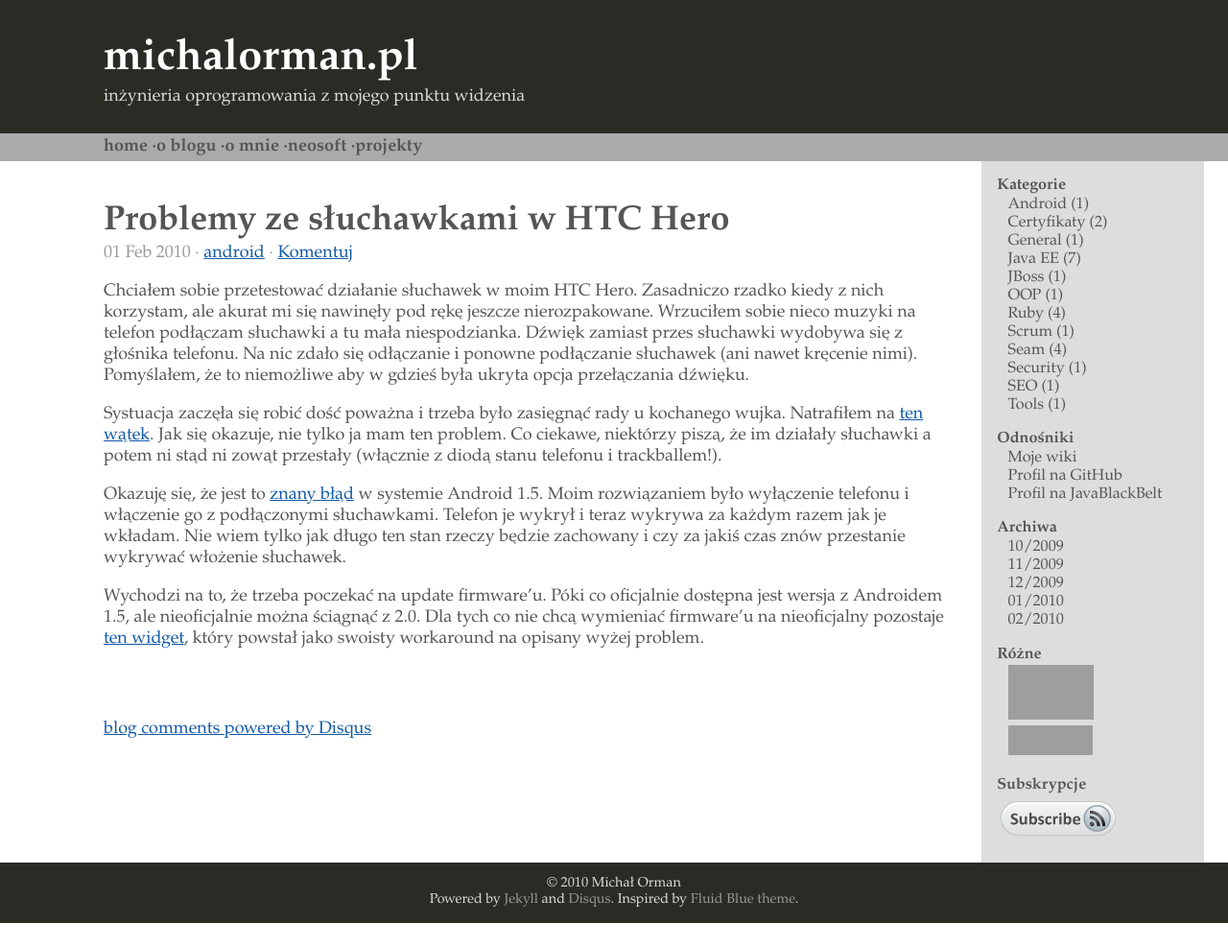
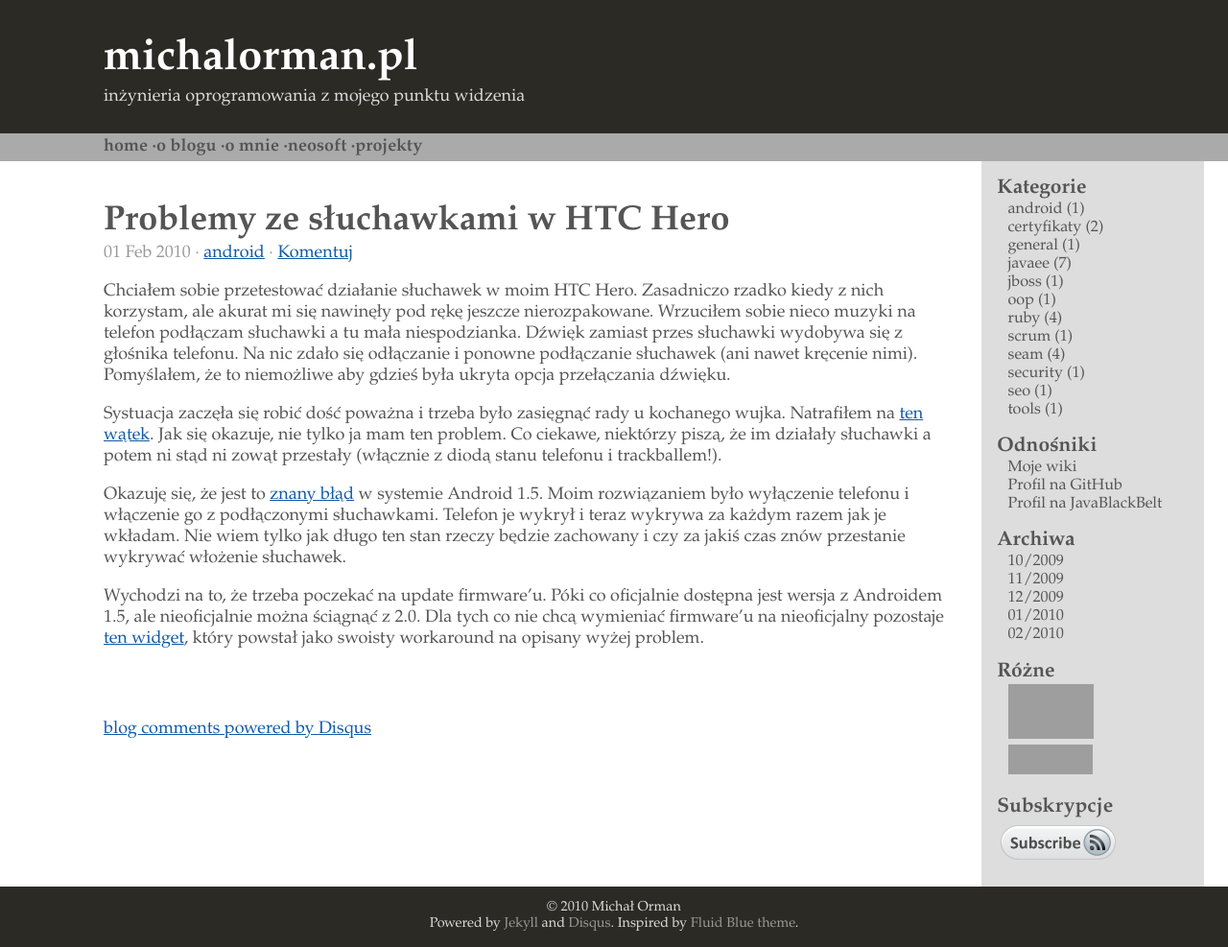
Before and after one commit to michalorman/michalorman-blog-old, a Jekyll site: the page built from blog/android/_posts/2010-02-01-problemy-ze-sluchawkami-w-htc-hero.markdown, in a window 1280 px wide. Shown: the whole page at 96% size. Built offline with Jekyll 4.4.1, drawn with Linux system fonts in a browser that asks for light colours; Markdown is read by kramdown in place of the engine named in the settings; comment, search, counter and statistics services are not loaded; before the commit the page ends 962 px from its top, so only the background shows below that; grey boxes are pictures that could not be loaded.

```diff
--- /dev/null
+++ b/_includes/categories.html
@@ -0,0 +1,14 @@
+<ul>
+  <li><a href="/blog/android/">android ({{ site.categories.android.size }})</a></li>
+  <li><a href="/blog/certyfikaty/">certyfikaty ({{ site.categories.certyfikaty.size }})</a></li>
+  <li><a href="/blog/general/">general ({{ site.categories.general.size }})</a></li>
+  <li><a href="/blog/javaee/">javaee ({{ site.categories.javaee.size }})</a></li>
+  <li><a href="/blog/jboss/">jboss ({{ site.categories.jboss.size }})</a></li>
+  <li><a href="/blog/oop/">oop ({{ site.categories.oop.size }})</a></li>
+  <li><a href="/blog/ruby/">ruby ({{ site.categories.ruby.size }})</a></li>
+  <li><a href="/blog/scrum/">scrum ({{ site.categories.scrum.size }})</a></li>
+  <li><a href="/blog/seam/">seam ({{ site.categories.seam.size }})</a></li>
+  <li><a href="/blog/security/">security ({{ site.categories.security.size }})</a></li>
+  <li><a href="/blog/seo/">seo ({{ site.categories.seo.size }})</a></li>
+  <li><a href="/blog/tools/">tools ({{ site.categories.tools.size }})</a></li>
+</ul>
--- a/_layouts/default.html
+++ b/_layouts/default.html
@@ -32,20 +32,7 @@
 				<ul>
 					<li>
 					  <h1>Kategorie</h1>
-						<ul>
-							<li><a href="/blog/android/">Android ({{ site.categories.android.size }})</a></li>
-							<li><a href="/blog/certyfikaty/">Certyfikaty ({{ site.categories.certyfikaty.size }})</a></li>
-							<li><a href="/blog/general/">General ({{ site.categories.general.size }})</a></li>
-							<li><a href="/blog/javaee/">Java EE ({{ site.categories.javaee.size }})</a></li>
-							<li><a href="/blog/jboss/">JBoss ({{ site.categories.jboss.size }})</a></li>
-							<li><a href="/blog/oop/">OOP ({{ site.categories.oop.size }})</a></li>
-							<li><a href="/blog/ruby/">Ruby ({{ site.categories.ruby.size }})</a></li>
-							<li><a href="/blog/scrum/">Scrum ({{ site.categories.scrum.size }})</a></li>
-							<li><a href="/blog/seam/">Seam ({{ site.categories.seam.size }})</a></li>
-							<li><a href="/blog/security/">Security ({{ site.categories.security.size }})</a></li>
-							<li><a href="/blog/seo/">SEO ({{ site.categories.seo.size }})</a></li>
-							<li><a href="/blog/tools/">Tools ({{ site.categories.tools.size }})</a></li>
-						</ul>
+						{% include categories.html %}
 					</li>
 					<li>
 						<h1>Odnośniki</h1>
@@ -110,6 +97,7 @@
 			//]]>
 		</script>
 
+		{% unless page.skip_analytics %}
 		<script type="text/javascript">
 		  var gaJsHost = (("https:" == document.location.protocol) ? "https://ssl." : "http://www.");
 		  document.write(unescape("%3Cscript src='" + gaJsHost + "google-analytics.com/ga.js' type='text/javascript'%3E%3C/script%3E"));
@@ -121,6 +109,7 @@
 		    pageTracker._trackPageview();
 		  } catch(err) {}
 		</script>
+		{% endunless %}
 
 	</body>
 </html>
--- a/blog/android/_posts/2010-02-01-problemy-ze-sluchawkami-w-htc-hero.markdown
+++ b/blog/android/_posts/2010-02-01-problemy-ze-sluchawkami-w-htc-hero.markdown
@@ -9,7 +9,7 @@ kiedy z nich korzystam, ale akurat mi się nawinęły pod rękę jeszcze nierozp
 Wrzuciłem sobie nieco muzyki na telefon podłączam słuchawki a tu mała niespodzianka.
 Dźwięk zamiast przes słuchawki wydobywa się z głośnika telefonu. Na nic zdało się
 odłączanie i ponowne podłączanie słuchawek (ani nawet kręcenie nimi). Pomyślałem, że
-to niemożliwe aby w gdzieś była ukryta opcja przełączania dźwięku.
+to niemożliwe aby gdzieś była ukryta opcja przełączania dźwięku.
 
 Systuacja zaczęła się robić dość poważna i trzeba było zasięgnąć rady u kochanego
 wujka. Natrafiłem na [ten wątek](http://androidforums.com/htc-hero/7102-htc-hero-headphone-jack-problem.html).
--- a/stylesheets/default.css
+++ b/stylesheets/default.css
@@ -189,7 +189,7 @@ td {
 }
 
 #sidebar h1 {
-	font-size: 1em;
+	font-size: 1.3em;
 	margin: 0;
 }
 
```
Also changed, not shown: 404.markdown (added, +8 -0 lines), blog/architektura/_posts/2010-02-03-architektura-zorientowana-na-zasoby.markdown (added, +22 -0 lines), blog/architektura/index.markdown (added, +8 -0 lines), sitemap.xml (+6 -37 lines), 1 other file.
